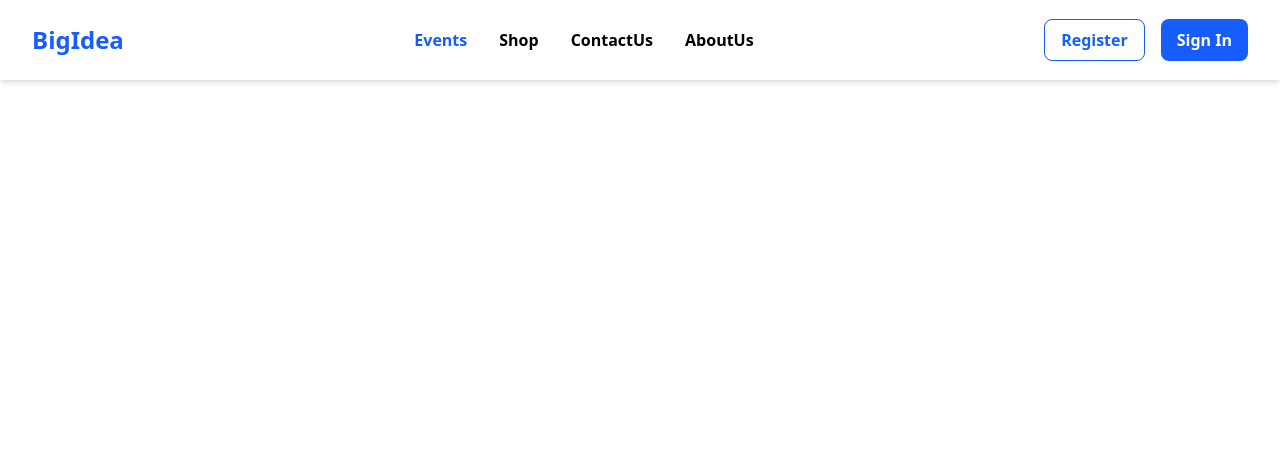
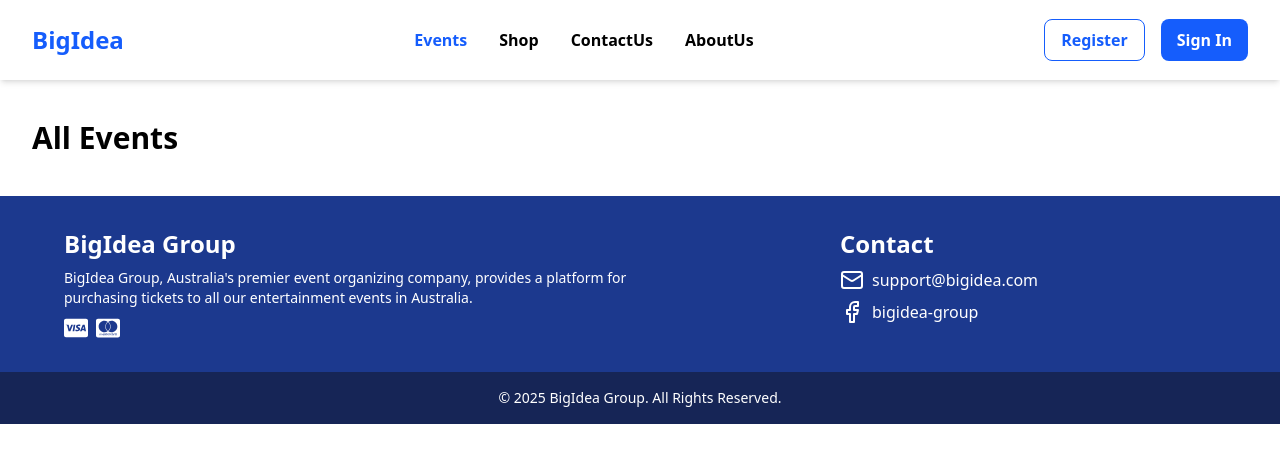
Before and after one commit to mmohashik/Ticket-Booking-Platform_Frontend, a React (Vite) app in the folder ticket_booking_platform_frontend/: page /events in a window 1280 px wide. Shown: the top 462 px of the page. Built offline with nearby package versions, Linux system fonts and the light colour scheme.

Commit message:
Events page created

```diff
--- /dev/null
+++ b/ticket_booking_platform_frontend/src/components/MiddleTextEvents.jsx
@@ -0,0 +1,11 @@
+import React from 'react'
+
+const MiddleTextEvents = () => {
+  return (
+    <div className="max-w-7xl mx-auto px-4 sm:px-6 lg:px-8 m-10 ">
+      <h1 className='text-black font-semibold text-xl md:text-3xl lg:text-3xl'>All Events</h1>
+    </div>
+  )
+}
+
+export default MiddleTextEvents
--- a/ticket_booking_platform_frontend/src/pages/Event.jsx
+++ b/ticket_booking_platform_frontend/src/pages/Event.jsx
@@ -1,10 +1,17 @@
 import React from 'react'
 import Navbar from '../components/NavBar'
+import Footer from '../components/Footer'
+import MiddleTextEvents from '../components/MiddleTextEvents'
+
+
 
 const Event = () => {
   return (
     <div>
       <Navbar/>
+      <MiddleTextEvents/>
+
+      <Footer/>
     </div>
   )
 }
```
